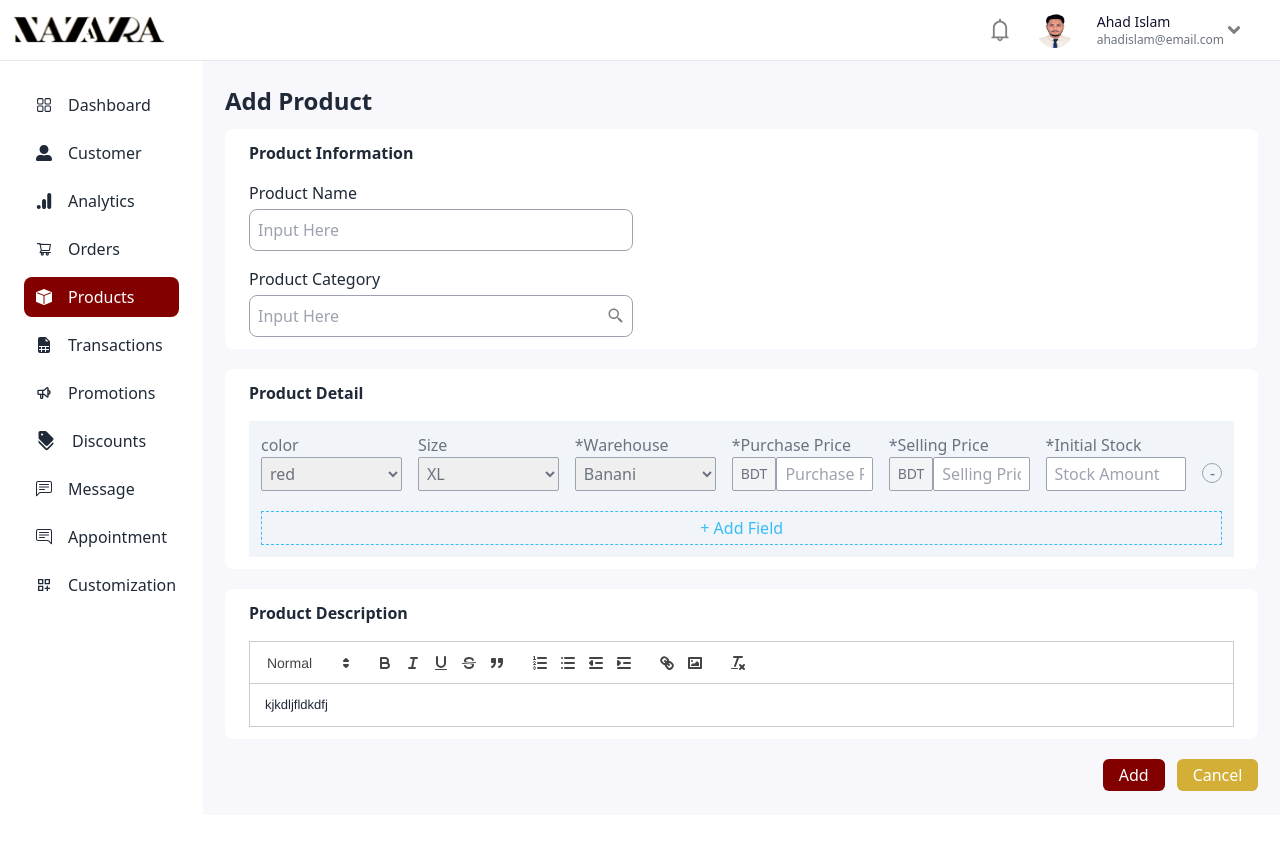
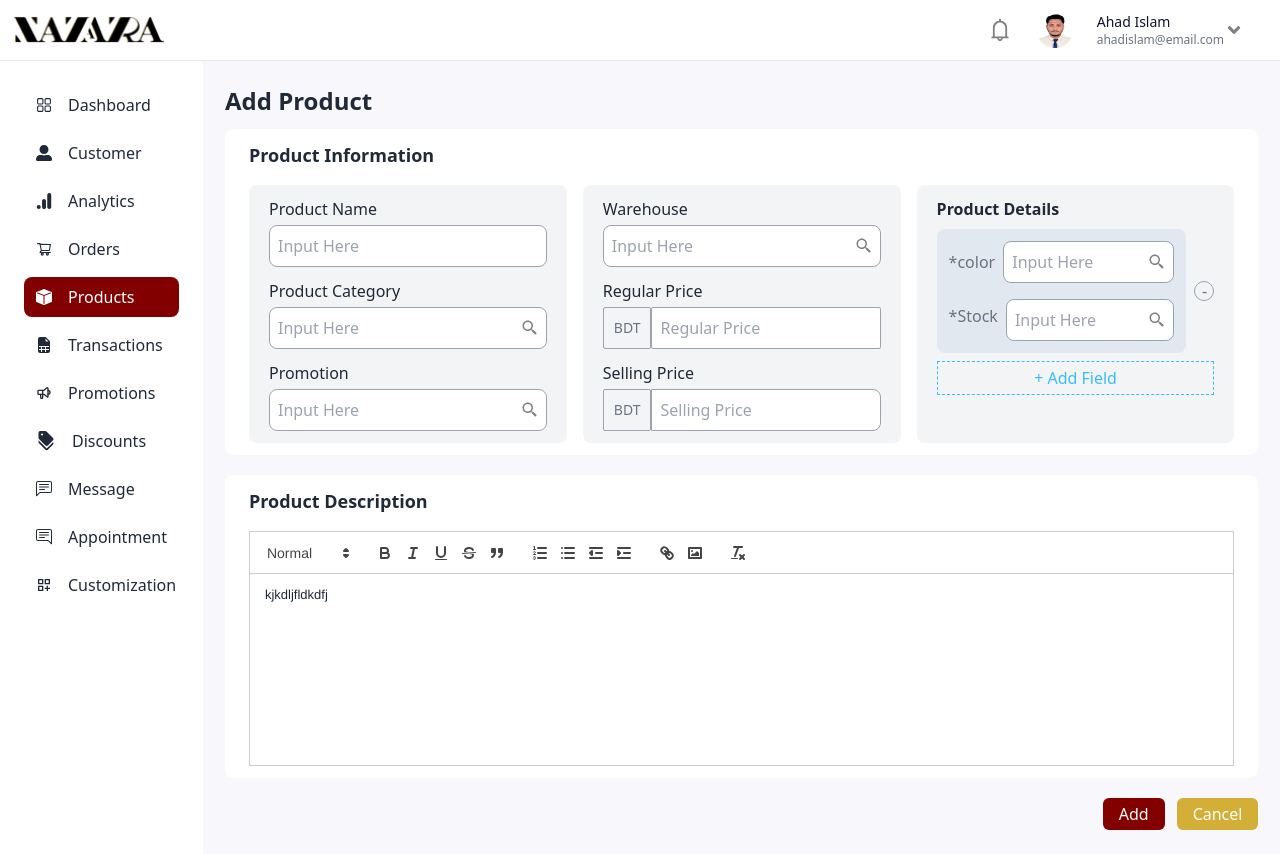
Before and after one commit to nuruzaman-milon/nazara-dashboard, a Next.js app: page /products/add-product in a window 1280 px wide. Before the commit the page ends 815 px from the top, so only its background shows below. Built offline with nearby package versions, Linux system fonts and the light colour scheme.

Commit message:
add product page updated

```diff
--- /dev/null
+++ b/app/category/page.tsx
@@ -0,0 +1,126 @@
+import PrimaryButton from "@/components/PrimaryButton";
+import React from "react";
+import { MdDelete } from "react-icons/md";
+import { TbEdit } from "react-icons/tb";
+
+const Category = () => {
+  return (
+    <div className="flex gap-10 container">
+      <div className="flex-[6] overflow-x-auto">
+        <h1 className="text-lg font-semibold mb-2">All Categories</h1>
+        <table className="table bg-basic">
+          {/* head */}
+          <thead className="">
+            <tr>
+              <th>SL</th>
+              <th>Category Name</th>
+              <th>Status</th>
+              <th>Actions</th>
+            </tr>
+          </thead>
+          <tbody>
+            {/* row 1 */}
+            <tr>
+              <td>1</td>
+              <td>Lehenga</td>
+              <td className="text-red-600 font-medium">Draft</td>
+              <td>
+                <button>
+                  <TbEdit color="green" size={20} />
+                </button>
+                <button>
+                  <MdDelete color="red" size={20} />
+                </button>
+              </td>
+            </tr>
+            <tr>
+              <td>1</td>
+              <td>Lehenga</td>
+              <td className="text-green-600 font-medium">Publish</td>
+              <td>
+                <button>
+                  <TbEdit color="green" size={20} />
+                </button>
+                <button>
+                  <MdDelete color="red" size={20} />
+                </button>
+              </td>
+            </tr>
+            <tr>
+              <td>1</td>
+              <td>Lehenga</td>
+              <td className="text-green-600 font-medium">Publish</td>
+              <td>
+                <button>
+                  <TbEdit color="green" size={20} />
+                </button>
+                <button>
+                  <MdDelete color="red" size={20} />
+                </button>
+              </td>
+            </tr>
+            <tr>
+              <td>1</td>
+              <td>Lehenga</td>
+              <td className="text-green-600 font-medium">Publish</td>
+              <td>
+                <button>
+                  <TbEdit color="green" size={20} />
+                </button>
+                <button>
+                  <MdDelete color="red" size={20} />
+                </button>
+              </td>
+            </tr>
+            <tr>
+              <td>1</td>
+              <td>Lehenga</td>
+              <td className="text-green-600 font-medium">Publish</td>
+              <td>
+                <button>
+                  <TbEdit color="green" size={20} />
+                </button>
+                <button>
+                  <MdDelete color="red" size={20} />
+                </button>
+              </td>
+            </tr>
+          </tbody>
+        </table>
+      </div>
+      <div className="flex-[3]">
+        <h1 className="text-lg font-semibold mb-2">Add New Category</h1>
+        <div className="bg-white p-3 flex flex-col gap-y-3 rounded-xl">
+          <div>
+            <label className="font-medium" htmlFor="name">
+              Category Name:
+            </label>
+            <input
+              className="block w-full p-2 border border-gray-400 focus:outline-none text-gray-500 mt-1"
+              id="name"
+              type="text"
+              placeholder="Input Here"
+            />
+          </div>
+          <div className="mb-2">
+            <label className="font-medium" htmlFor="status">
+              Status:
+            </label>
+            <select
+              className="w-full border border-gray-400 rounded-sm p-2 focus:outline-none"
+              name="status"
+              id="status"
+            >
+              <option disabled>Choose Status </option>
+              <option value="Draft">Draft</option>
+              <option value="Publish">Publish</option>
+            </select>
+          </div>
+          <PrimaryButton name="Upload" />
+        </div>
+      </div>
+    </div>
+  );
+};
+
+export default Category;
--- a/app/globals.css
+++ b/app/globals.css
@@ -7,3 +7,16 @@
     @apply w-[96%] my-6 mx-auto;
   }
 }
+
+.login-bg{
+  background-image: url("/images/login-bg1.png");
+  background-size: cover;
+  background-position: center;
+}
+
+
+/* quill */
+.quill-content .ql-container{
+  height: 24vh;
+  max-width: 100%;
+}
--- a/app/orders/page.tsx
+++ b/app/orders/page.tsx
@@ -230,11 +230,6 @@ const Orders = () => {
               </tr>
             </tbody>
           </table>
-          {/* <CustomerViewProfileDrawer
-          isOpen={isOpen}
-          setIsOpen={setIsOpen}
-          toggleDrawer={toggleDrawer}
-        /> */}
         </div>
       </div>
       <OrderMeasurement openModal={openModal} />
--- a/app/products/add-product/page.tsx
+++ b/app/products/add-product/page.tsx
@@ -27,16 +27,19 @@ const AddProduct: React.FC = () => {
 
   return (
     <div className="container">
-      <h1 className="text-2xl font-semibold mb-3">Add Product</h1>
+      <h1 className="text-2xl font-bold mb-3">Add Product</h1>
       <div className="flex flex-col gap-y-5">
         <div className="bg-basic rounded-lg px-6 py-3 flex flex-col gap-y-4">
-          <h4 className="font-semibold">Product Information</h4>
+          <h4 className="text-lg font-bold">Product Information</h4>
+          <div className="grid grid-cols-3 gap-4">
+            {/* start  */}
+            <div className="bg-gray-100 py-3 px-5 flex flex-col gap-y-3 rounded-lg">
               <div>
                 <label className="font-medium" htmlFor="name">
                   Product Name
                 </label>
                 <input
-              className="block rounded-lg w-96 p-2 border border-gray-400 focus:outline-none text-gray-500 mt-1"
+                  className="block w-full rounded-lg p-2 border border-gray-400 focus:outline-none text-gray-500 mt-1"
                   id="name"
                   type="text"
                   placeholder="Input Here"
@@ -46,7 +49,7 @@ const AddProduct: React.FC = () => {
                 <label className="font-medium" htmlFor="category">
                   Product Category
                 </label>
-            <div className="relative w-96">
+                <div className="relative">
                   <input
                     className="block rounded-lg w-full p-2 border border-gray-400 focus:outline-none text-gray-500 mt-1"
                     id="category"
@@ -60,97 +63,126 @@ const AddProduct: React.FC = () => {
                   />
                 </div>
               </div>
+              <div>
+                <label className="font-medium" htmlFor="Promotion">
+                  Promotion
+                </label>
+                <div className="relative">
+                  <input
+                    className="block rounded-lg w-full p-2 border border-gray-400 focus:outline-none text-gray-500 mt-1"
+                    id="Promotion"
+                    type="text"
+                    placeholder="Input Here"
+                  />
+                  <BiSearchAlt2
+                    color="gray"
+                    size={18}
+                    className="absolute top-[50%] right-2 -translate-y-1/2"
+                  />
                 </div>
-        <div className="bg-basic rounded-lg px-6 py-3 flex flex-col gap-y-4">
-          <h1 className="font-semibold">Product Detail</h1>
-          <div className="text-gray-500 bg-slate-100 p-3">
-            {divFields.map((field, index) => (
-              <div key={field.id}>
-                <div className="flex items-end gap-4 mb-5">
-                  <div className="w-full">
-                    <label className="font-medium mb-2">color</label>
-                    <select
-                      className="w-full border border-gray-400 rounded-sm p-1"
-                      name="color"
-                      id="color"
-                    >
-                      <option value="red">red</option>
-                      <option value="red">red</option>
-                      <option value="red">red</option>
-                    </select>
               </div>
-                  <div className="w-full">
-                    <label className="font-medium mb-2">Size</label>
-                    <select
-                      className="w-full border border-gray-400 rounded-sm p-1"
-                      name="size"
-                      id="size"
-                    >
-                      <option value="red">XL</option>
-                      <option value="red">L</option>
-                      <option value="red">M</option>
-                    </select>
             </div>
-                  <div className="w-full">
-                    <label className="font-medium mb-2">*Warehouse</label>
-                    <select
-                      className="w-full border border-gray-400 rounded-sm p-1"
-                      name="warehouse"
-                      id="warehouse"
-                    >
-                      <option value="red">Banani</option>
-                      <option value="red">Mirpur</option>
-                      <option value="red">Uttara</option>
-                    </select>
+            {/* middle */}
+            <div className="bg-gray-100 py-3 px-5 flex flex-col gap-y-3 rounded-lg">
+              <div>
+                <label className="font-medium" htmlFor="Warehouse">
+                  Warehouse
+                </label>
+                <div className="relative">
+                  <input
+                    className="block rounded-lg w-full p-2 border border-gray-400 focus:outline-none text-gray-500 mt-1"
+                    id="Warehouse"
+                    type="text"
+                    placeholder="Input Here"
+                  />
+                  <BiSearchAlt2
+                    color="gray"
+                    size={18}
+                    className="absolute top-[50%] right-2 -translate-y-1/2"
+                  />
                 </div>
-                  <div className="w-full">
-                    <label className="font-medium mb-2">*Purchase Price</label>
-                    <div className="flex items-center">
-                      <div className="border border-gray-400 bg-gray-100 rounded-sm px-2 py-[6px] text-sm">
+              </div>
+              <div>
+                <label className="font-medium" htmlFor="selling_price">
+                  Regular Price
+                </label>
+                <div className="flex items-center mt-1">
+                  <div className="border border-gray-400 bg-gray-100 rounded-sm p-[10px] text-sm text-gray-500 font-medium">
                     BDT
                   </div>
                   <input
-                        className="rounded-sm px-2 py-1 border border-gray-400 focus:outline-none text-gray-500 w-full"
-                        id="purchase_price"
+                    className="rounded-sm p-2 border border-gray-400 focus:outline-none text-gray-500 w-full"
+                    id="selling_price"
                     type="text"
-                        placeholder="Purchase Price"
+                    placeholder="Regular Price"
                   />
                 </div>
               </div>
-                  <div className="w-full">
-                    <label className="font-medium mb-2">*Selling Price</label>
-                    <div className="flex items-center">
-                      <div className="border border-gray-400 bg-gray-100 rounded-sm px-2 py-[6px] text-sm">
+              <div>
+                <label className="font-medium" htmlFor="selling_price">
+                  Selling Price
+                </label>
+                <div className="flex items-center mt-1">
+                  <div className="border border-gray-400 bg-gray-100 rounded-sm p-[10px] text-sm text-gray-500 font-medium">
                     BDT
                   </div>
                   <input
-                        className="rounded-sm px-2 py-1 border border-gray-400 focus:outline-none text-gray-500 w-full"
+                    className="rounded-e-lg p-2 border border-gray-400 focus:outline-none text-gray-500 w-full"
                     id="selling_price"
                     type="text"
                     placeholder="Selling Price"
                   />
                 </div>
               </div>
-                  <div className="w-full">
-                    <label className="font-medium mb-2">*Initial Stock</label>
-                    <div>
+            </div>
+            {/* end  */}
+            <div className="bg-gray-100 rounded-lg py-3 px-5">
+              <h1 className="font-semibold mb-2">Product Details</h1>
+              <div className="text-gray-500 ">
+                {divFields.map((field) => (
+                  <div className="flex gap-2 items-center" key={field.id}>
+                    <div className="flex flex-col gap-4 mb-2 bg-slate-200 w-full p-3 rounded-lg">
+                      <div className="w-full flex gap-2 items-center">
+                        <label className="font-medium">*color</label>
+                        <div className="relative flex-1">
                           <input
-                        className="rounded-sm px-2 py-1 border border-gray-400 focus:outline-none text-gray-500 w-full"
-                        id="Initial_Stock"
+                            className="block rounded-lg w-full p-2 border border-gray-400 focus:outline-none text-gray-500"
+                            id="Warehouse"
                             type="text"
-                        placeholder="Stock Amount"
+                            placeholder="Input Here"
+                          />
+                          <BiSearchAlt2
+                            color="gray"
+                            size={18}
+                            className="absolute top-[50%] right-2 -translate-y-1/2"
                           />
                         </div>
                       </div>
-                  <div className="w-5">
+                      <div className="w-full flex gap-2 items-center">
+                        <label className="font-medium mb-2">*Stock</label>
+                        <div className="relative flex-1">
+                          <input
+                            className="block rounded-lg w-full p-2 border border-gray-400 focus:outline-none text-gray-500"
+                            id="Warehouse"
+                            type="text"
+                            placeholder="Input Here"
+                          />
+                          <BiSearchAlt2
+                            color="gray"
+                            size={18}
+                            className="absolute top-[50%] right-2 -translate-y-1/2"
+                          />
+                        </div>
+                      </div>
+                    </div>
+                    <div className="w-5 mb-2">
                       <button
                         onClick={() => removeDivField(field.id)}
                         disabled={divFields.length === 1} // Disable "-" button when there is only one content
-                      className="w-5 h-5 rounded-full border border-gray-400 flex justify-center items-center mb-2"
+                        className="w-5 h-5 rounded-full border border-gray-400 flex justify-center items-center"
                       >
                         -
                       </button>
-                  </div>
                     </div>
                   </div>
                 ))}
@@ -163,8 +195,11 @@ const AddProduct: React.FC = () => {
                 </button>
               </div>
             </div>
+          </div>
+        </div>
+
         <div className="bg-basic rounded-lg px-6 py-3 flex flex-col gap-y-4">
-          <h4 className="font-semibold">Product Description</h4>
+          <h4 className="text-lg font-bold">Product Description</h4>
           <Editor />
         </div>
         <div className="flex justify-end gap-x-3">
--- a/components/Editor.tsx
+++ b/components/Editor.tsx
@@ -42,9 +42,8 @@ const Editor = () => {
     "image",
   ];
 
-  console.log(text);
   return (
-    <div>
+    <div className="quill-content">
       <ReactQuill
         value={text}
         modules={modules}
```
Also changed, not shown: app/nazara-admin/page.tsx (+7 -8 lines), 2 other files (tests, documents, lock files or other folders). Lines whose indentation alone changed are shown as unchanged.
